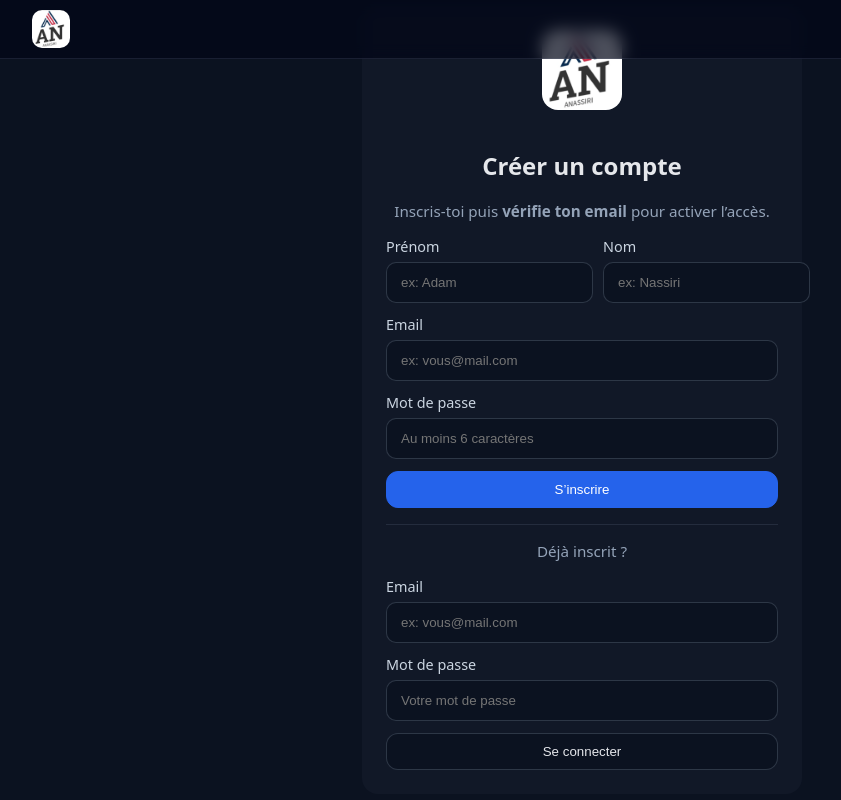
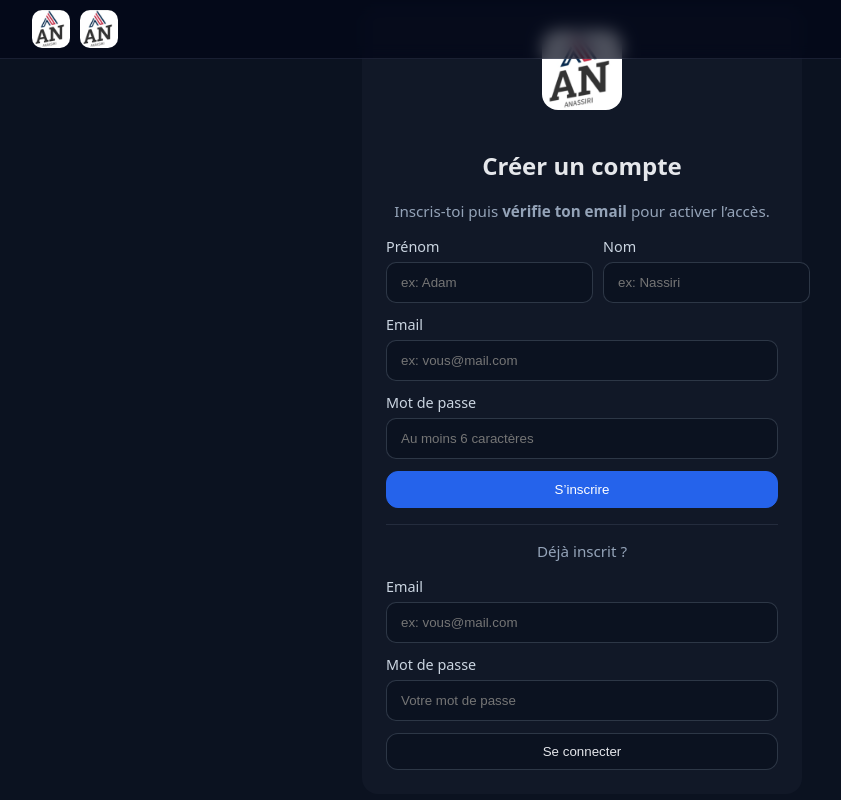
Before and after one commit to anassiri123/Anassiri-calandrier, a plain HTML site: page index.html in a window 1280 px wide. Shown: the whole page, without its empty margins (58-899 px from the left). Drawn offline with Linux system fonts and the light colour scheme; no server answers.

Commit message:
Update index.html

```diff
--- a/index.html
+++ b/index.html
@@ -14,7 +14,8 @@
   <header>
     <div class="container nav">
       <div class="brand">
-        <img src="/logoalarm-192.png" alt="AN">
+      <img src="logoalarm-192.png" alt="AN">
+      <img src="logoalarm-192.png" alt="Logo Calendrier AN">
         <span id="brandText">anassiri.com</span>
         <span id="auth-badge" class="hidden">Déconnecté</span>
       </div>
```
